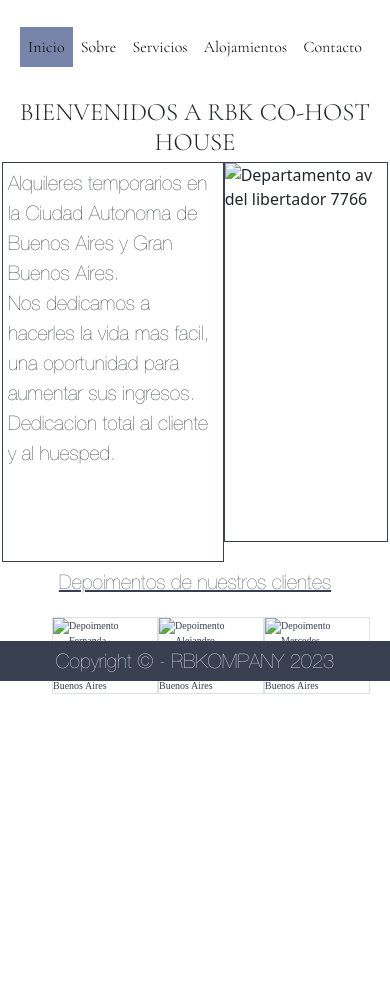
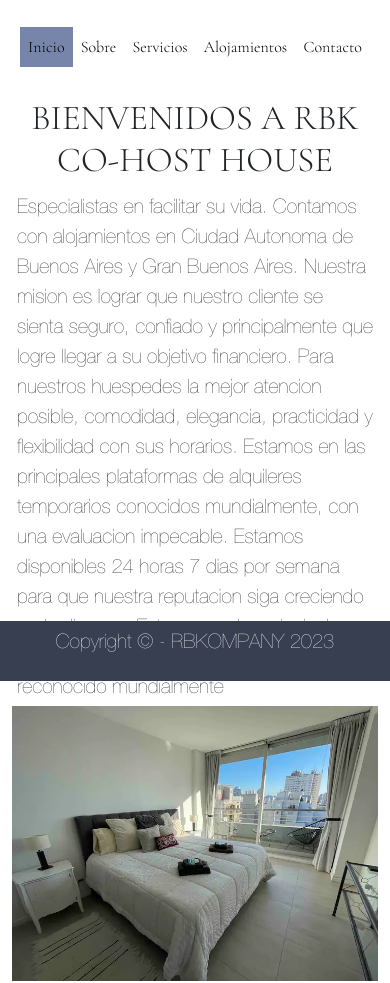
Before and after one commit to rbkfranco/entregafinal, a website: page index.html in a window 390 px wide. Shown: the part 153-1136 px from the top of the page. Before the commit the page ends 927 px from the top, so only its background shows below. Drawn offline with nearby package versions, Linux system fonts and the light colour scheme.

Commit message:
responsive bootstrap

```diff
--- a/index.html
+++ b/index.html
@@ -6,10 +6,9 @@
     <meta name="viewport" content="width=device-width, initial-scale=1">
     <meta name="SEO" content="RBK Co-Host House has a modern and responsive website designed with HTML, CSS, and Bootstrap. The site features stunning images of their rental properties in Buenos Aires and Gran Buenos Aires, along with customer testimonials. The site is optimized with meta tags, viewport settings, and Google Fonts for better search engine visibility. The site also has social media links for Instagram and WhatsApp. Visit RBK Co-Host House for a hassle-free and rewarding rental experience in Argentina.">
     <meta name=" Keywords" content="RBK Co-Host House, website, HTML, CSS, Bootstrap, rental properties, Buenos Aires, Gran Buenos Aires, customer testimonials, meta tags, viewport settings, Google Fonts, search engine visibility, social media links, Instagram, WhatsApp, rental experience, Argentina.">
-
-        <!-- BOOTSTRAP -->
+    <!-- BOOTSTRAP -->
     <link href="https://cdn.jsdelivr.net/npm/bootstrap@5.1.3/dist/css/bootstrap.min.css" rel="stylesheet">
-        <!-- STYLE SHEET CSS -->
+    <!-- STYLE SHEET CSS -->
     <link rel="stylesheet" href="./styles.css">
     <!-- FONT AWESOME  -->
     <!-- ANIMACION -->
@@ -51,23 +50,25 @@
         BIENVENIDOS A RBK CO-HOST HOUSE
      </h1>
     </header>
-
-    <main class="main">
-       <!--  <h1>
-            Bienvenidos a RBK CO-HOST HOUSE
-        </h1> -->
-        <div class="texto">
+<!-- grid system -->
+    <main class="container" >
+        <div class="row">
+            <!-- columnas -->
+            <div class="col-sm-6 col-md-6 col-md-4" >
             <P>
-                Alquileres temporarios en la Ciudad Autonoma de Buenos Aires y Gran Buenos Aires.
-                <br>
-            Nos dedicamos a hacerles la vida mas facil, una oportunidad para aumentar sus ingresos.
-            Dedicacion total al cliente y al huesped.
+                Especialistas en facilitar su vida.
+                Contamos con alojamientos en Ciudad Autonoma de Buenos Aires y Gran Buenos Aires.
+                Nuestra mision es lograr que nuestro cliente se sienta seguro, confiado y principalmente que logre llegar a su objetivo financiero.
+                Para nuestros huespedes la mejor atencion posible, comodidad, elegancia, practicidad y flexibilidad con sus horarios.
+                Estamos en las principales plataformas de alquileres temporarios conocidos mundialmente, con una evaluacion impecable.
+                Estamos disponibles 24 horas 7 dias por semana para que nuestra reputacion siga creciendo cada dia mas.
+                Estamos en las principales paginas de alquiler temporal y turistico reconocido mundialmente
             </P>
         </div>
+        <div class="col-md-6 col-md-4 col-sm-6">
 
-        <div class="img">
-
-            <img src="./img/libertador.JPG" alt="Departamento av del libertador 7766" width="450" height="400">
+            <img src="./img/libertadorhab.webp" class="img-fluid" alt="Departamento av del libertador 7766" width="450">
+        </div>
         </div>
 
     </main>
@@ -78,23 +79,28 @@
         <p class="font">
             Depoimentos de nuestros clientes
         </p>
-        <ul>
-            <div class="border">
-                <li>
-                    <img src="./img/depoimentofernanda.png" alt="Depoimento Fernanda, Alojamiento de Av del Libertador 7766, Nuñez, Buenos Aires" width="400px" >
-                </li>
+        <!-- carousel de fotos depoimentos  -->
+        <div id="carouselExample" class="carousel slide" >
+            <div class="carousel-inner text-center " >
+              <div class="carousel-item active">
+                <img src="./img/depoimentoalejandro.png" class="center-block"  class="img-fluid" class="d-block w-50" alt="depoimento alejandro sobre su estadia en el airbnb de av del libertador 7766" width="450.2"  >
+              </div>
+              <div class="carousel-item">
+                <img src="./img/depoimentofernanda.png"  class="center-block"  class="img-fluid" class="d-block w-50" alt=" depoimento fernanda sobre su estadia en el airbnb de libertador 7766" width="400px" >
+              </div>
+              <div class="carousel-item">
+                <img src="./img/depoimentomercedes.png"   class="center-block" class="img-fluid" class="d-block w-50" alt="depoimento mercedes sobre su estadia en el airbnb de libertador 7766 alquiler temporario" width="430.5">
+              </div>
             </div>
-            <div class="border">
-                <li>
-                    <img src="./img/depoimentoalejandro.png" alt="Depoimento Alejandro, alojamiento de av del libertador 7766, nuñez, Buenos Aires" width="450.2" >
-                </li>
-            </div>
-            <div class="border">
-                <li>
-                    <img src="./img/depoimentomercedes.png" alt="Depoimento Mercedes, alojamiento de av del libertador 7766, nuñez, Buenos Aires" width="430.5">
-                </li>
-            </div>
-        </ul>
+            <button class="carousel-control-prev" type="button" data-bs-target="#carouselExample" data-bs-slide="prev">
+              <span class="carousel-control-prev-icon" aria-hidden="true"></span>
+              <span class="visually-hidden">Previous</span>
+            </button>
+            <button class="carousel-control-next" type="button" data-bs-target="#carouselExample" data-bs-slide="next">
+              <span class="carousel-control-next-icon" aria-hidden="true"></span>
+              <span class="visually-hidden">Next</span>
+            </button>
+          </div>
 
 
     </section>
--- a/style.scss
+++ b/style.scss
@@ -149,19 +149,7 @@ nav {
 
 }
 
-.img {
-  display: flex;
-  grid-template-columns: 1fr;
-  justify-content: space-between;
-  border: 1px solid #373F51;
-  flex-wrap: wrap;
-  margin-bottom: 20px;
-@media (max-width:768px) {
-.img{ grid: .3fr;
 
-}
-}
-}
 
 
 .texto {
@@ -173,14 +161,6 @@ nav {
   width: 400px;
   height: 400px;
 
-  @media(max-width:768px) {
-    .texto{font-size: 10px;
-    font-family: 'Helvetica Nue';
-  display: flex;
-  border: none;
-}
-
-  }
 }
 
 .section {
@@ -207,6 +187,10 @@ ul {
   column-gap: 10px;
   flex-wrap: wrap;
 }
+.carousel-control-prev-icon, .carousel-control-next-icon {
+  filter: invert(108%);
+}
+
 
 footer {
   background-color: #373F51;
@@ -214,7 +198,7 @@ footer {
   place-items: bottom;
   position: fixed;
   width: 100%;
-  height: 40px;
+  height: 60px;
   margin-bottom: 0;
   font-family: 'Helvetica Nue 2';
 }
@@ -316,59 +300,3 @@ form {
 text-decoration: underline;
 gap: 30px;
 flex-wrap: nowrap wrap;}
-
-/* RESPONSIVE INDEX */
-/* Estilos para pantallas pequeñas */
-@media (max-width: 767px) {
-    .texto {
-      font-size: 18px;
-    }
-
-    .img img {
-      width: 100%;
-      height: auto;
-    }
-
-    .depoimentos {
-      padding: 0;
-    }
-
-    .border {
-      border: none;
-    }
-
-    .font {
-      font-size: 20px;
-    }
-
-    h1 {
-      font-size: 25px;
-    }
-
-    .footer {
-      font-size: 16px;
-    }
-
-    #instagram, #whatsapp {
-      font-size: 30px;
-    }
-  }
-
-
-  /* RESPONSIVE */
-
-@media(max-width: 1025px){
-  .header-navbar{
-    font-family: 'Helvetica Nue';
-    font-size: 15px;
-    color: #1B1B1E;
-  }
-  .img{
-    width: auto;
-    height: auto;
-  }
-  .depoimentos{
-    font-size: 10px;
-    font-family: 'Helvetica Nue2';
-    color: $color-principal;
-  }}
```
Also changed, not shown: pages/about.html (+6 -3 lines), pages/accommodation.html (+21 -28 lines), pages/services.html (+4 -2 lines), img/atardecerlibertador.jpg (added), styles.css, 1 other file.
